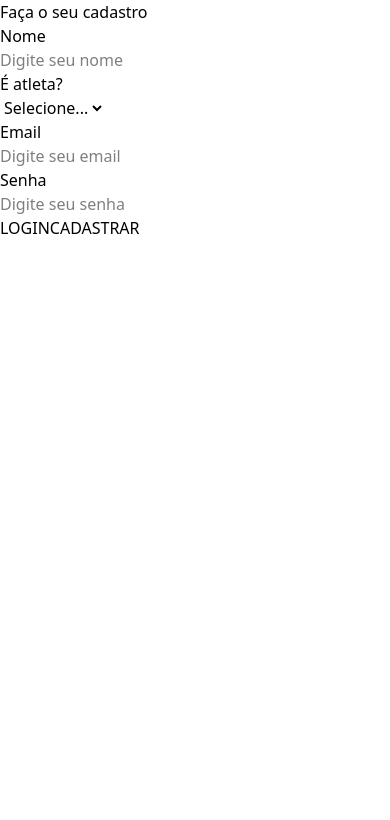
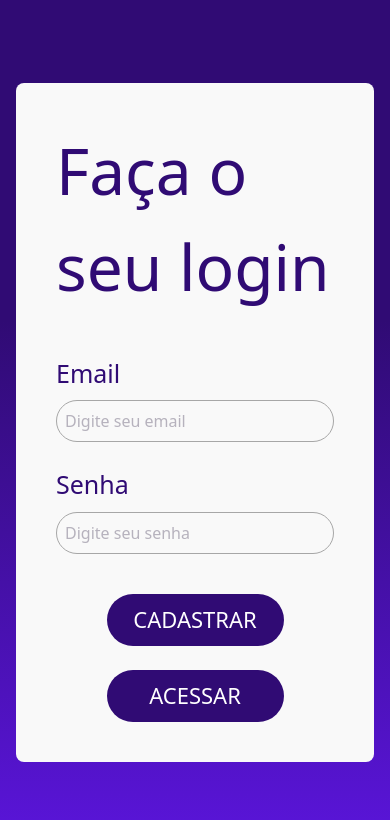
Before and after one commit to thiagolima-tech/Sprint-PassaBola, a React (Vite) app in the folder PassaBola-Challenge/: page / in a window 390 px wide. Shown: the top 820 px of the page. Built offline with nearby package versions, Linux system fonts and the light colour scheme.

Commit message:
style/ Cadastro e login mobile

```diff
--- a/PassaBola-Challenge/src/App.jsx
+++ b/PassaBola-Challenge/src/App.jsx
@@ -1,10 +1,11 @@
 import "./App.css";
 import Cadastro from "./pages/Cadastro";
+import Login from "./pages/Login";
 
 function App() {
   return (
     <>
-      <Cadastro />
+      <Login />
     </>
   );
 }
--- a/PassaBola-Challenge/src/components/Acesso.jsx
+++ b/PassaBola-Challenge/src/components/Acesso.jsx
@@ -1,8 +1,12 @@
 export default function ({ btn1, btn2 }) {
   return (
-    <div>
-      <button>{btn1}</button>
-      <button>{btn2}</button>
+    <div className="flex flex-col items-center gap-6">
+      <button className="bg-[#300B74] text-[#FFFFFF] w-[177px] h-[52px] text-[22px] rounded-full">
+        {btn1}
+      </button>
+      <button className="bg-[#300B74] text-[#FFFFFF] w-[177px] h-[52px] text-[22px] rounded-full">
+        {btn2}
+      </button>
     </div>
   );
 }
--- a/PassaBola-Challenge/src/components/InfoUsers.jsx
+++ b/PassaBola-Challenge/src/components/InfoUsers.jsx
@@ -1,15 +1,21 @@
 export default function ({ campo, type }) {
   return (
-    <div>
-      <h3>{campo}</h3>
+    <div className="flex flex-col gap-2">
+      <h3 className="text-[#300B74] text-[25px]">{campo}</h3>
       {type === "select" ? (
-        <select>
-          <option value="">Selecione...</option>
+        <select className="text-[16px] text-[#736B81] border-[0.5px] rounded-full p-2 border-[#A7A7A7]">
+          <option value="" disabled selected>
+            Selecione...
+          </option>
           <option value="a">Sim</option>
           <option value="b">Não</option>
         </select>
       ) : (
-        <input type="text" placeholder={`Digite seu ${campo.toLowerCase()}`} />
+        <input
+          className="text-[16px] text-[#736B81] border-[0.5px] rounded-full p-2 border-[#A7A7A7] placeholder:text-[16px]"
+          type="text"
+          placeholder={`Digite seu ${campo.toLowerCase()}`}
+        />
       )}
     </div>
   );
--- a/PassaBola-Challenge/src/pages/Cadastro.jsx
+++ b/PassaBola-Challenge/src/pages/Cadastro.jsx
@@ -3,10 +3,10 @@ import Acesso from "../components/Acesso";
 
 export default function () {
   return (
-    <>
-      <div>
-        <h1>Faça o seu cadastro</h1>
-        <div>
+    <div className="min-h-screen flex items-center justify-center bg-[linear-gradient(to_bottom,#300B74_38%,#5A15DA_100%)]">
+      <div className="flex flex-col p-10 gap-10 mx-4 my-20 bg-[#F9F9F9] rounded-lg">
+        <h1 className="text-[#300B74] text-[64px]">Faça o seu cadastro</h1>
+        <div className="flex flex-col gap-6">
           <InfoUsers campo="Nome" type="input" />
           <InfoUsers campo="É atleta?" type="select" />
           <InfoUsers campo="Email" type="input" />
@@ -14,6 +14,6 @@ export default function () {
         </div>
         <Acesso btn1="LOGIN" btn2="CADASTRAR" />
       </div>
-    </>
+    </div>
   );
 }
--- a/PassaBola-Challenge/src/pages/Login.jsx
+++ b/PassaBola-Challenge/src/pages/Login.jsx
@@ -3,15 +3,15 @@ import Acesso from "../components/Acesso";
 
 export default function () {
   return (
-    <>
-      <div>
-        <h1>Faça o seu cadastro</h1>
-        <div>
+    <div className="min-h-screen flex items-center justify-center bg-[linear-gradient(to_bottom,#300B74_38%,#5A15DA_100%)]">
+      <div className="flex flex-col p-10 gap-10 mx-4 my-20 bg-[#F9F9F9] rounded-lg">
+        <h1 className="text-[#300B74] text-[64px]">Faça o seu login</h1>
+        <div className="flex flex-col gap-6">
           <InfoUsers campo="Email" type="input" />
           <InfoUsers campo="Senha" type="input" />
         </div>
         <Acesso btn1="CADASTRAR" btn2="ACESSAR" />
       </div>
-    </>
+    </div>
   );
 }
```
